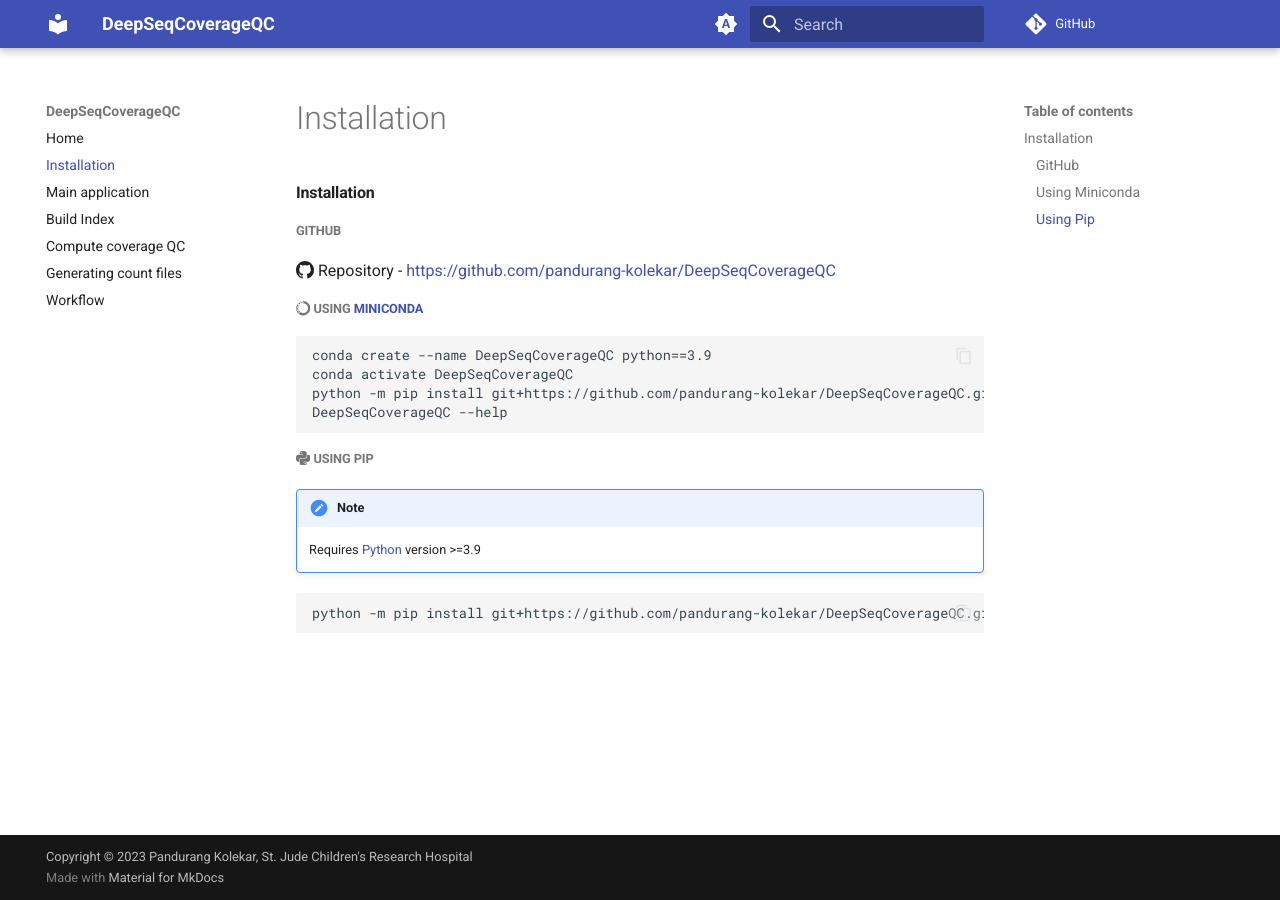
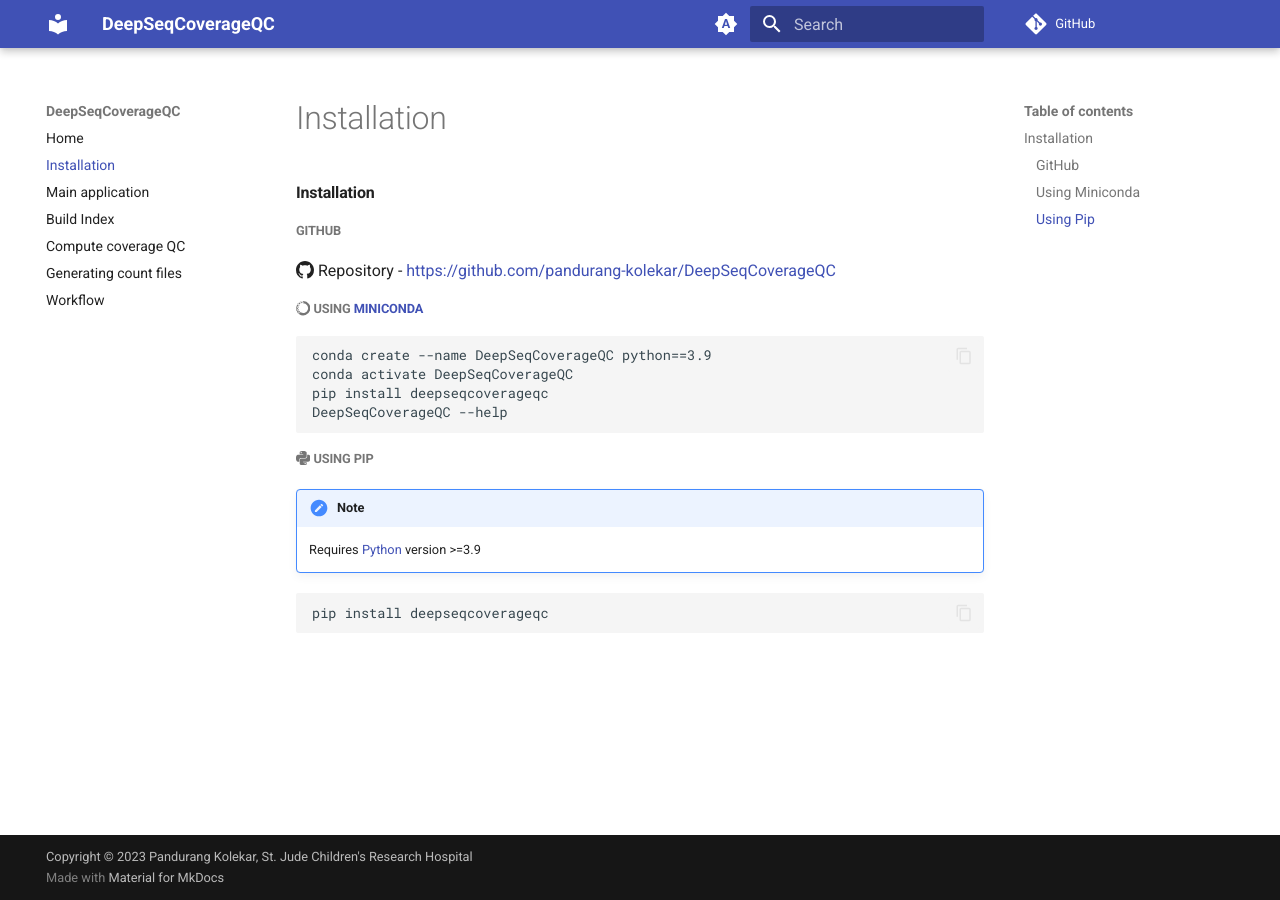
Before and after one commit to pandurang-kolekar/DeepSeqCoverageQC, an MkDocs documentation site: the page built from docs/install.md, in a window 1280 px wide. Built offline with MkDocs 1.6.1 and Material for MkDocs 9.7.7, drawn with Linux system fonts in a browser that asks for light colours; comment, search, counter and statistics services are not loaded.

Commit message:
Added pip install from PyPI

````diff
--- a/docs/install.md
+++ b/docs/install.md
@@ -10,7 +10,7 @@
 ```
 conda create --name DeepSeqCoverageQC python==3.9
 conda activate DeepSeqCoverageQC
-python -m pip install git+https://github.com/pandurang-kolekar/DeepSeqCoverageQC.git@main
+pip install deepseqcoverageqc
 DeepSeqCoverageQC --help
 ```
 
@@ -19,5 +19,5 @@ DeepSeqCoverageQC --help
     Requires [Python](https://www.python.org/) version >=3.9
 
 ```
-python -m pip install git+https://github.com/pandurang-kolekar/DeepSeqCoverageQC.git@main
+pip install deepseqcoverageqc
 ```
````
Also changed, not shown: README.md (+2 -2 lines).
